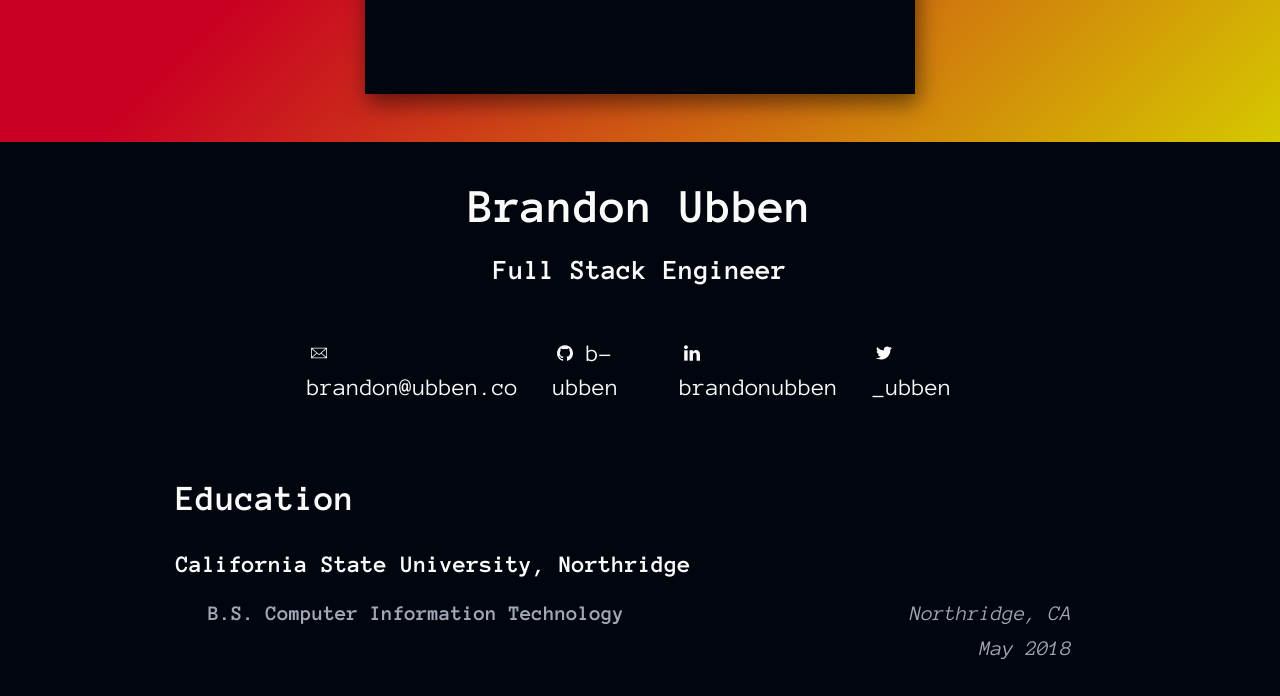
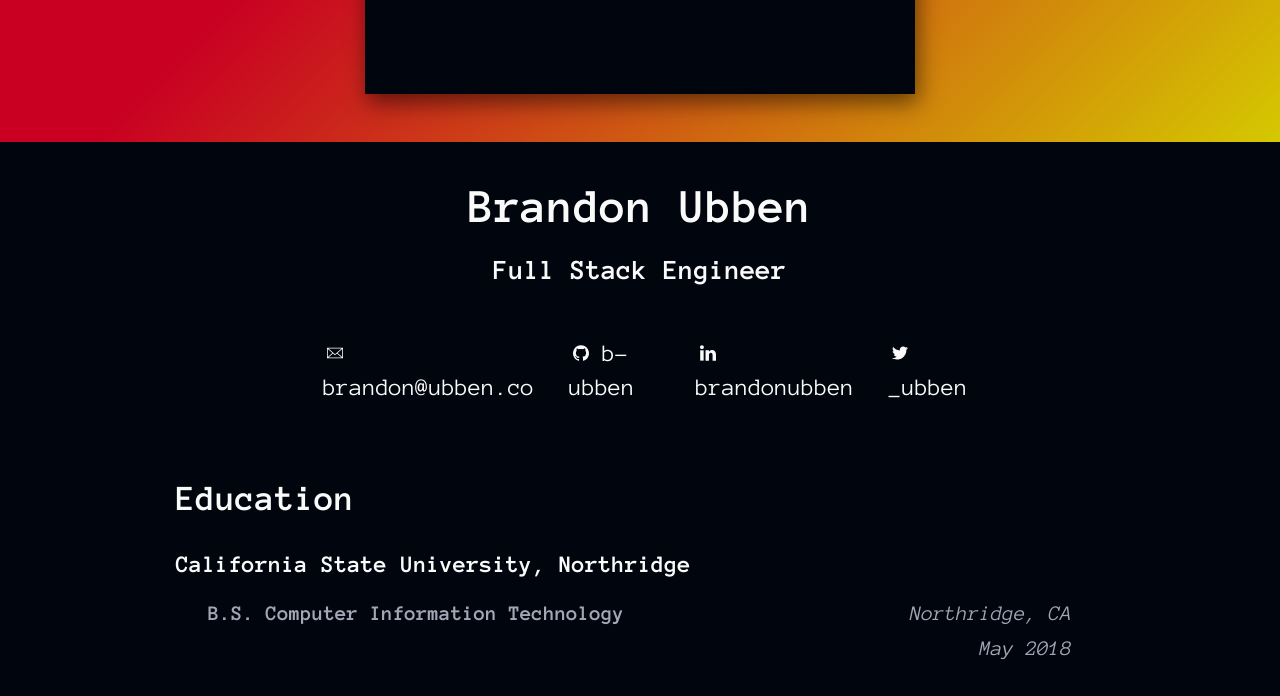
Before and after one commit to b-ubben/ubben.dev, a website built with Parcel: page index.html in a window 1280 px wide. Shown: the part 404-1100 px from the top of the page. Built offline with nearby package versions, Linux system fonts and the light colour scheme.

Commit message:
Fixed social media padding for less ugly

```diff
--- a/scss/styles.scss
+++ b/scss/styles.scss
@@ -68,7 +68,7 @@ ul {
 }
 
 .container__header__social-media-list {
-  padding: 1rem 2rem;
+  padding: 1rem 0 1rem 2rem;
 
   li {
     display: inline-block;
```
